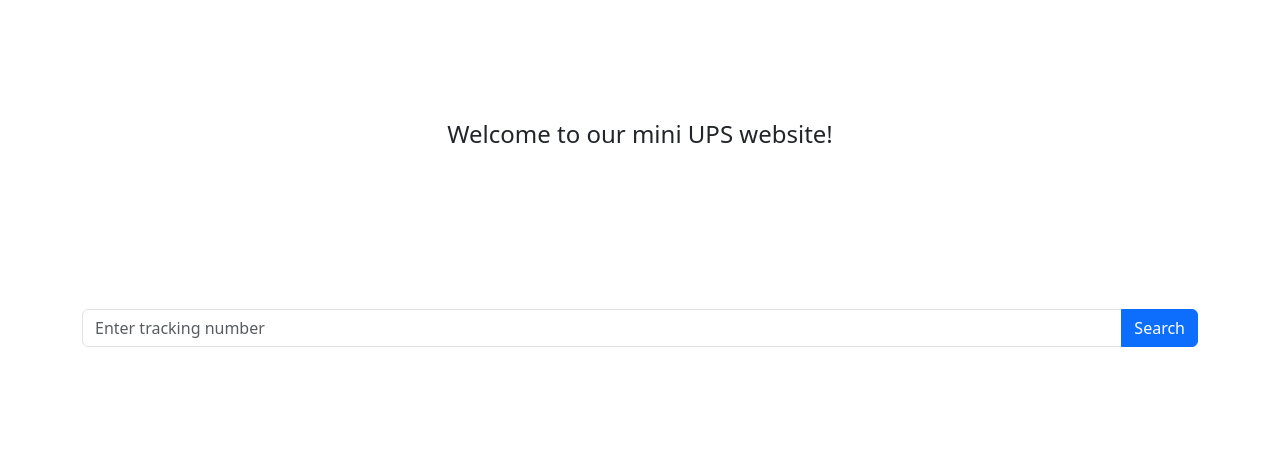
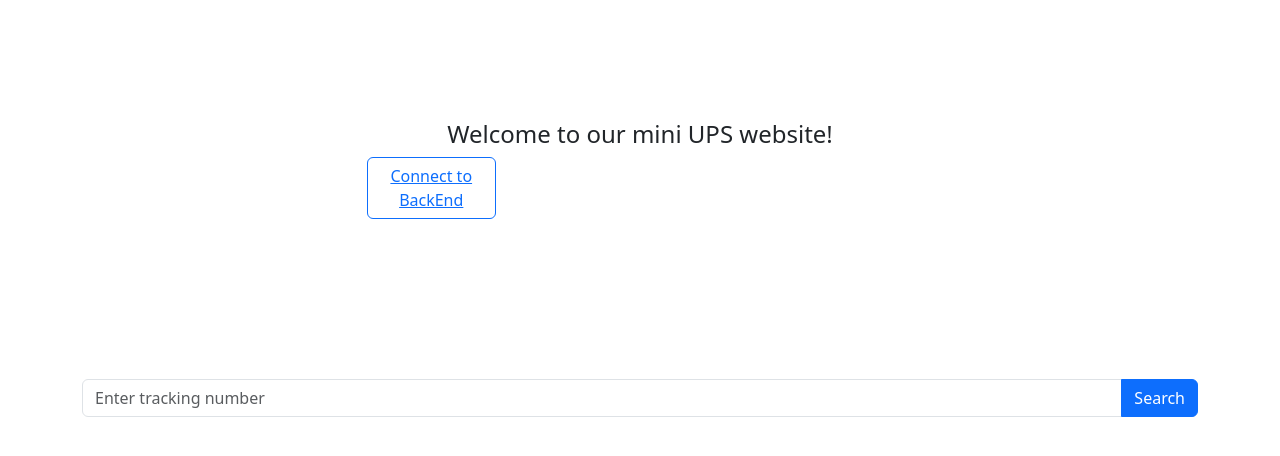
Before and after one commit to KevinShen0123/Amazon_UPS, a Django app: page / in a window 1280 px wide. Shown: the part 73-529 px from the top of the page. Run offline with Django 4.2, Linux system fonts and the light colour scheme; some libraries are stand-ins or nearby versions.

Commit message:
test connect backend

```diff
--- a/ups/models.py
+++ b/ups/models.py
@@ -29,7 +29,7 @@ class Order(models.Model):
 
     class Meta:
         managed = False
-        db_table = 'order'
+        db_table = 'orders'
 
 class Delivery(models.Model):
 
--- a/ups/templates/main.html
+++ b/ups/templates/main.html
@@ -89,6 +89,9 @@
       <div class="col-lg-6 mx-auto">
         <!--<img src="/static/bootstrap/icons/main.jpg" alt="Take your ride" width=80% height=60%>-->
           <h4>Welcome to our mini UPS website!</h4>
+          <div class="col-md-3 text-end">
+            <button type="button" class="btn btn-outline-primary me-2"><a href="{% url 'connect_backend' %}">Connect to BackEnd</a></button>
+          </div>
 
         </p>
       </div>
--- a/ups/urls.py
+++ b/ups/urls.py
@@ -10,5 +10,6 @@ urlpatterns = [
     path('logout', views.logout_page, name='logout_page'),
 		path('<int:pack_id>/packageDetail/', views.packageDetail, name='packageDetail'),
     path('search/', views.search, name='search'),
+    path('connect_backend/', views.connect_backend, name='connect_backend'),
 
 ]
--- a/ups/views.py
+++ b/ups/views.py
@@ -84,8 +84,18 @@ def search(request):
     context = {}
     if query:
         try:
-            package = Delivery.objects.get(tracking_number=query)
-            context['package'] = package
-        except Package.DoesNotExist:
+            cur_delivery = Delivery.objects.get(tracking_number=query)
+            context['delivery'] = cur_delivery
+        except Delivery.DoesNotExist:
             context['error_message'] = f"No package found with tracking number {query}."
     return render(request, 'main.html', context)
+
+def connect_backend(request):
+    msg = "123,1,2"
+    try:
+        client = socket.socket(socket.AF_INET, socket.SOCK_STREAM)
+        client.connect(('127.0.0.1', 8080))
+        client.send(msg.encode('utf-8'))
+        print(msg)
+    except:
+        error_message = 'lost connection to server!'
```
Also changed, not shown: back-server-python/upsserver.py (+8 -3 lines), ups/migrations/0002_delivery_order_remove_shipment_package_and_more.py (added), ups/migrations/0003_alter_order_table_alter_truck_table.py (added).
